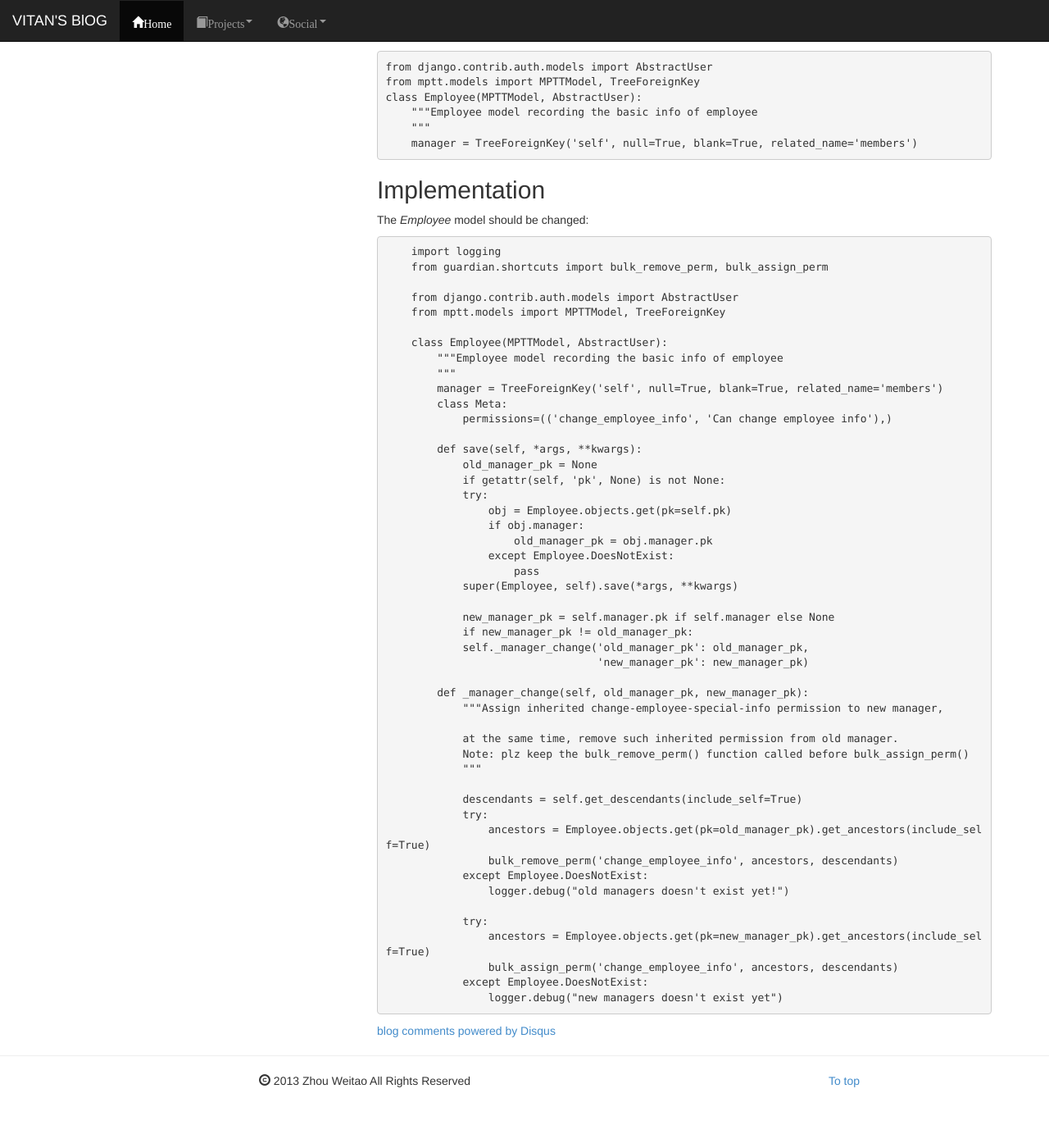
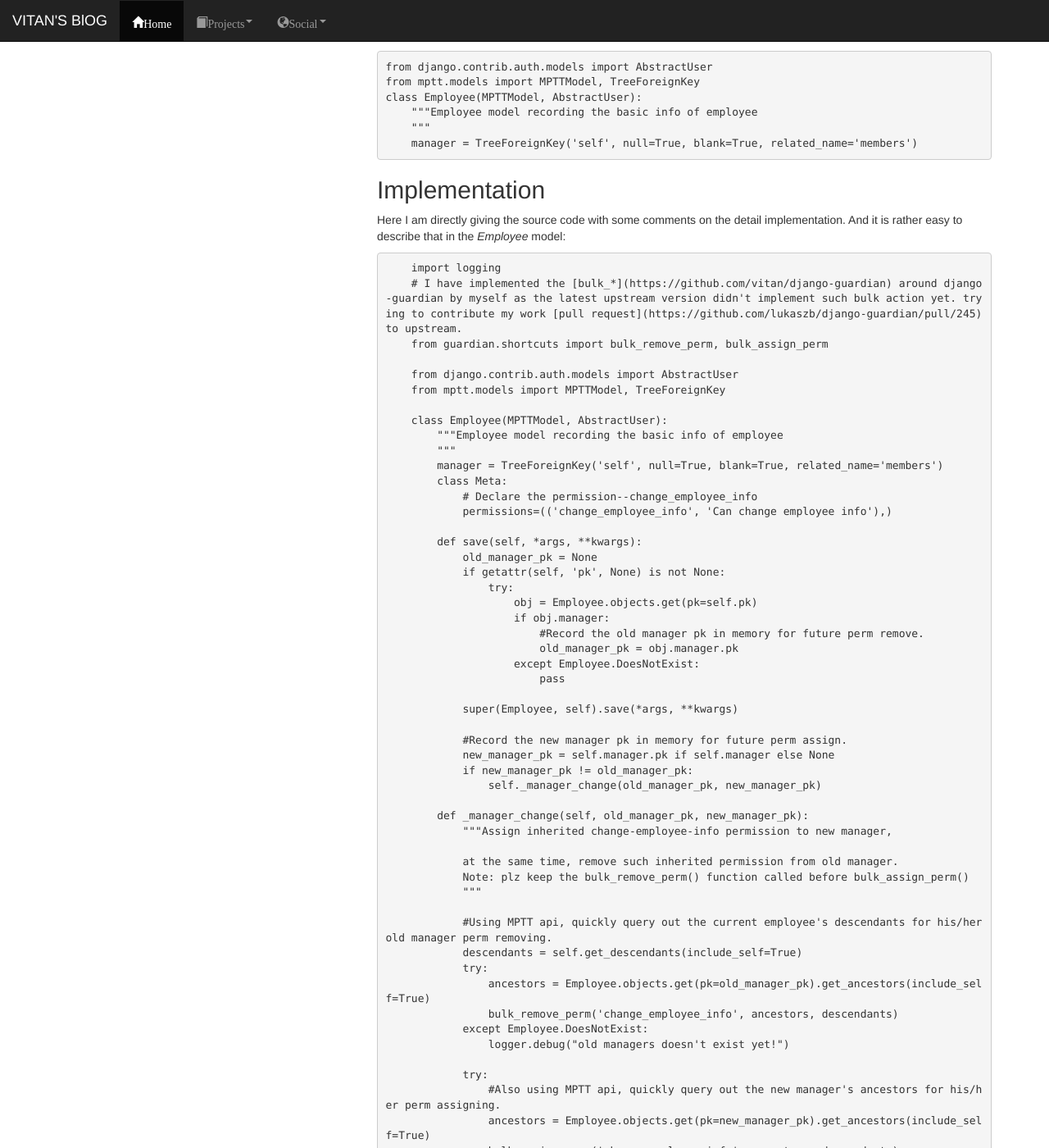
Before and after one commit to vitan/vitan.github.io, a Jekyll site: the page built from _posts/2014-07-28-Inheritable-Object-Level-Permission-of-Django.md, in a window 1280 px wide and 1400 px high, scrolled down 563 px. Shown: the whole window at 82% size. Built offline with Jekyll 4.4.1, drawn with Linux system fonts in a browser that asks for light colours; Markdown is read by kramdown in place of the engine named in the settings; comment, search, counter and statistics services are not loaded; before the commit the page ends 1931 px from its top, so only the background shows below that; some of the changed text lies outside the part shown.

Commit message:
POST: Commented the key codes.

```diff
--- a/_posts/2014-07-28-Inheritable-Object-Level-Permission-of-Django.md
+++ b/_posts/2014-07-28-Inheritable-Object-Level-Permission-of-Django.md
@@ -33,9 +33,10 @@ Assume the *Employee* model as following:
 Implementation
 --------------
 
-The *Employee* model should be changed:
+Here I am directly giving the source code with some comments on the detail implementation. And it is rather easy to describe that in the *Employee* model:
 
         import logging
+        # I have implemented the [bulk_*](https://github.com/vitan/django-guardian) around django-guardian by myself as the latest upstream version didn't implement such bulk action yet. trying to contribute my work [pull request](https://github.com/lukaszb/django-guardian/pull/245) to upstream.
         from guardian.shortcuts import bulk_remove_perm, bulk_assign_perm
 
         from django.contrib.auth.models import AbstractUser
@@ -46,31 +47,35 @@ The *Employee* model should be changed:
             """
             manager = TreeForeignKey('self', null=True, blank=True, related_name='members')
             class Meta:
+                # Declare the permission--change_employee_info
                 permissions=(('change_employee_info', 'Can change employee info'),)
 
             def save(self, *args, **kwargs):
                 old_manager_pk = None
                 if getattr(self, 'pk', None) is not None:
-                try:
-                    obj = Employee.objects.get(pk=self.pk)
-                    if obj.manager:
-                        old_manager_pk = obj.manager.pk
-                    except Employee.DoesNotExist:
-                        pass
+                    try:
+                        obj = Employee.objects.get(pk=self.pk)
+                        if obj.manager:
+                            #Record the old manager pk in memory for future perm remove.
+                            old_manager_pk = obj.manager.pk
+                        except Employee.DoesNotExist:
+                            pass
+
                 super(Employee, self).save(*args, **kwargs)
 
+                #Record the new manager pk in memory for future perm assign.
                 new_manager_pk = self.manager.pk if self.manager else None
                 if new_manager_pk != old_manager_pk:
-                self._manager_change('old_manager_pk': old_manager_pk,
-                                     'new_manager_pk': new_manager_pk)
+                    self._manager_change(old_manager_pk, new_manager_pk)
 
             def _manager_change(self, old_manager_pk, new_manager_pk):
-                """Assign inherited change-employee-special-info permission to new manager,
+                """Assign inherited change-employee-info permission to new manager,
 
                 at the same time, remove such inherited permission from old manager.
                 Note: plz keep the bulk_remove_perm() function called before bulk_assign_perm()
                 """
 
+                #Using MPTT api, quickly query out the current employee's descendants for his/her old manager perm removing.
                 descendants = self.get_descendants(include_self=True)
                 try:
                     ancestors = Employee.objects.get(pk=old_manager_pk).get_ancestors(include_self=True)
@@ -79,6 +84,7 @@ The *Employee* model should be changed:
                     logger.debug("old managers doesn't exist yet!")
 
                 try:
+                    #Also using MPTT api, quickly query out the new manager's ancestors for his/her perm assigning.
                     ancestors = Employee.objects.get(pk=new_manager_pk).get_ancestors(include_self=True)
                     bulk_assign_perm('change_employee_info', ancestors, descendants)
                 except Employee.DoesNotExist:
```
